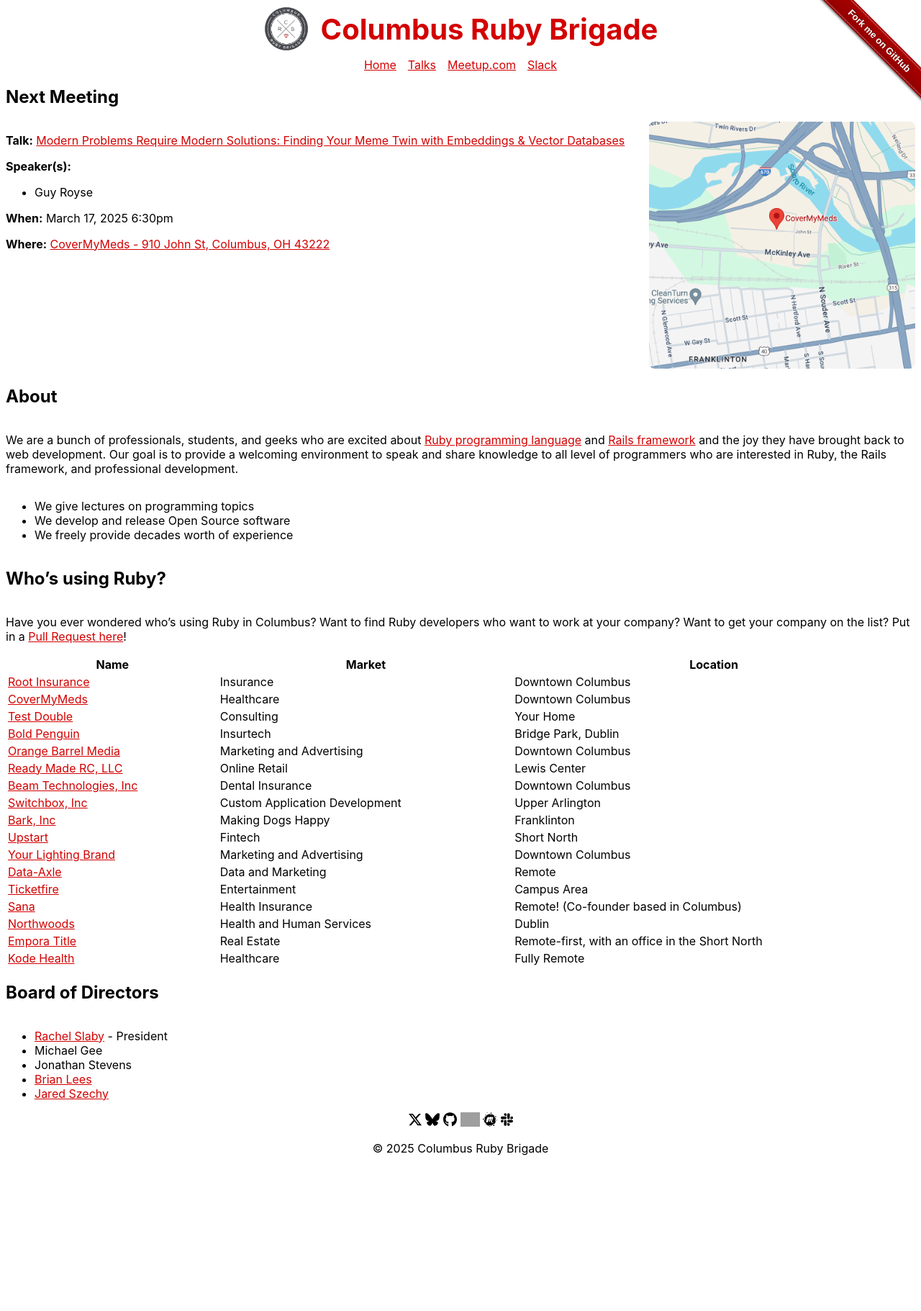
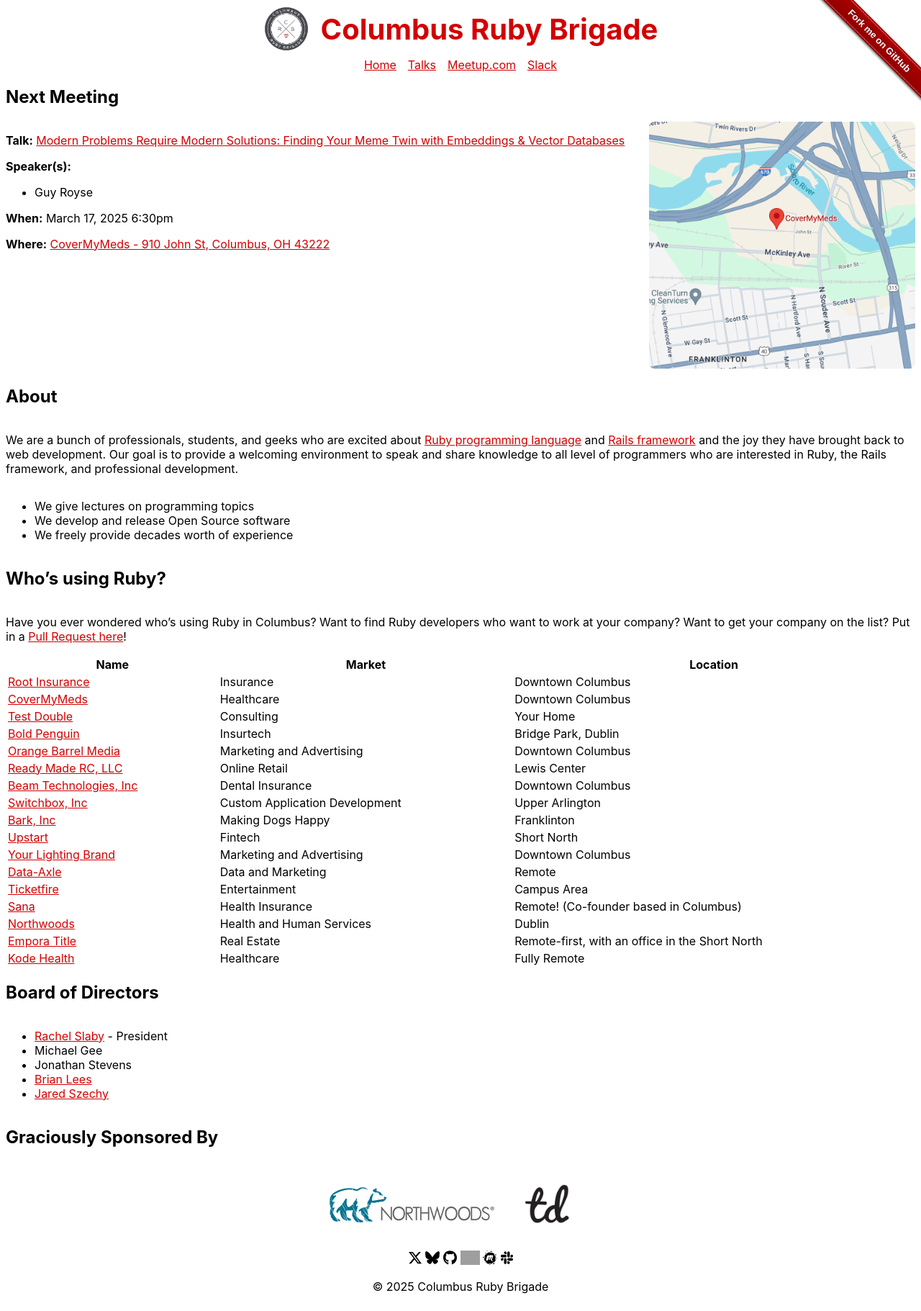
Before and after one commit to columbusrb/columbusrb.github.io, a Jekyll site: the page built from index.md, in a window 1280 px wide. Shown: the whole page at 72% size. Built offline with Jekyll 4.4.1, drawn with Linux system fonts in a browser that asks for light colours; before the commit the page ends 1629 px from its top, so only the background shows below that; grey boxes are pictures that could not be loaded.

Commit message:
Sponsors

```diff
--- /dev/null
+++ b/_data/sponsors.yml
@@ -0,0 +1,6 @@
+- name: Northwoods
+  link: https://www.teamnorthwoods.com
+  logo: northwoods.png
+- name: Test Double
+  link: http://testdouble.com
+  logo: td.png
--- a/_sass/base.scss
+++ b/_sass/base.scss
@@ -99,6 +99,20 @@
       }
     }
   }
+
+  .sponsors {
+    display: flex;
+    justify-content: center;
+    align-items: center;
+    gap: 1rem;
+
+    a {
+      img {
+        max-width: 400px;
+        max-height: 120px;
+      }
+    }
+  }
 }
 
 footer {
--- a/index.md
+++ b/index.md
@@ -62,3 +62,13 @@
     </li>
 {% endfor %}
 </ul>
+
+## Graciously Sponsored By
+
+<div class="sponsors">
+  {% for sponsor in site.data.sponsors %}
+    <a href="{{ sponsor.link}}" target="_blank" title="{{ sponsor.name }}">
+      <img src="/assets/images/sponsors/{{ sponsor.logo }}" alt="{{ sponsor.name }}" />
+    </a>
+  {% endfor %}
+</div>
```
Also changed, not shown: assets/images/sponsors/northwoods.png (added), assets/images/sponsors/td.png (added).
